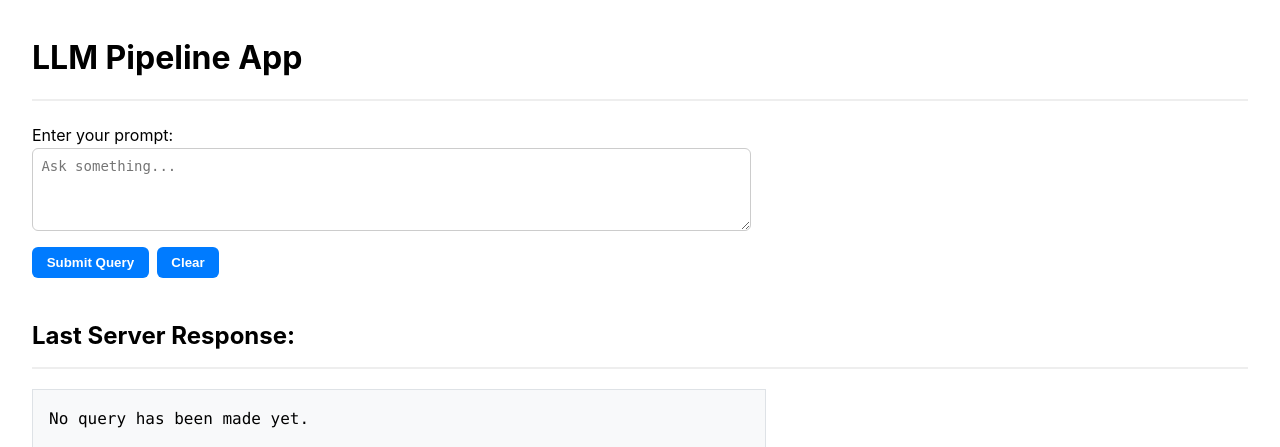
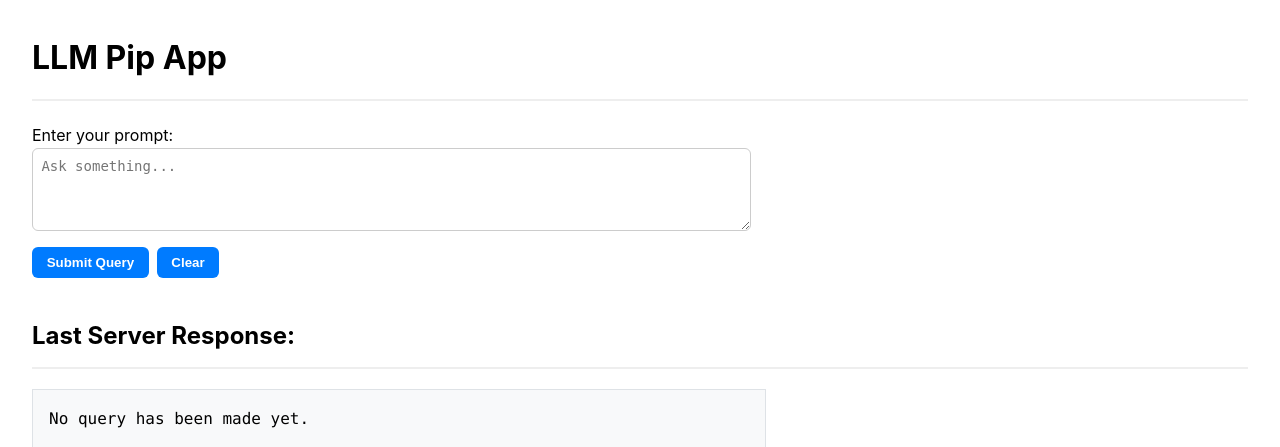
Before and after one commit to Battlemon6/llm-pipeline-mvp, a FastAPI app: page / in a window 1280 px wide. Shown: the top 447 px of the page. Run offline with FastAPI, Linux system fonts and the light colour scheme.

Commit message:
working cd

```diff
--- a/seed-app/templates/index.html
+++ b/seed-app/templates/index.html
@@ -16,7 +16,7 @@
   </style>
 </head>
 <body>
-  <h1>LLM Pipeline App</h1>
+  <h1>LLM Pip App</h1>
 
   <form action="/query/" method="post" onsubmit="return onSubmitForm(this)">
     <label for="prompt">Enter your prompt:</label><br />
```
